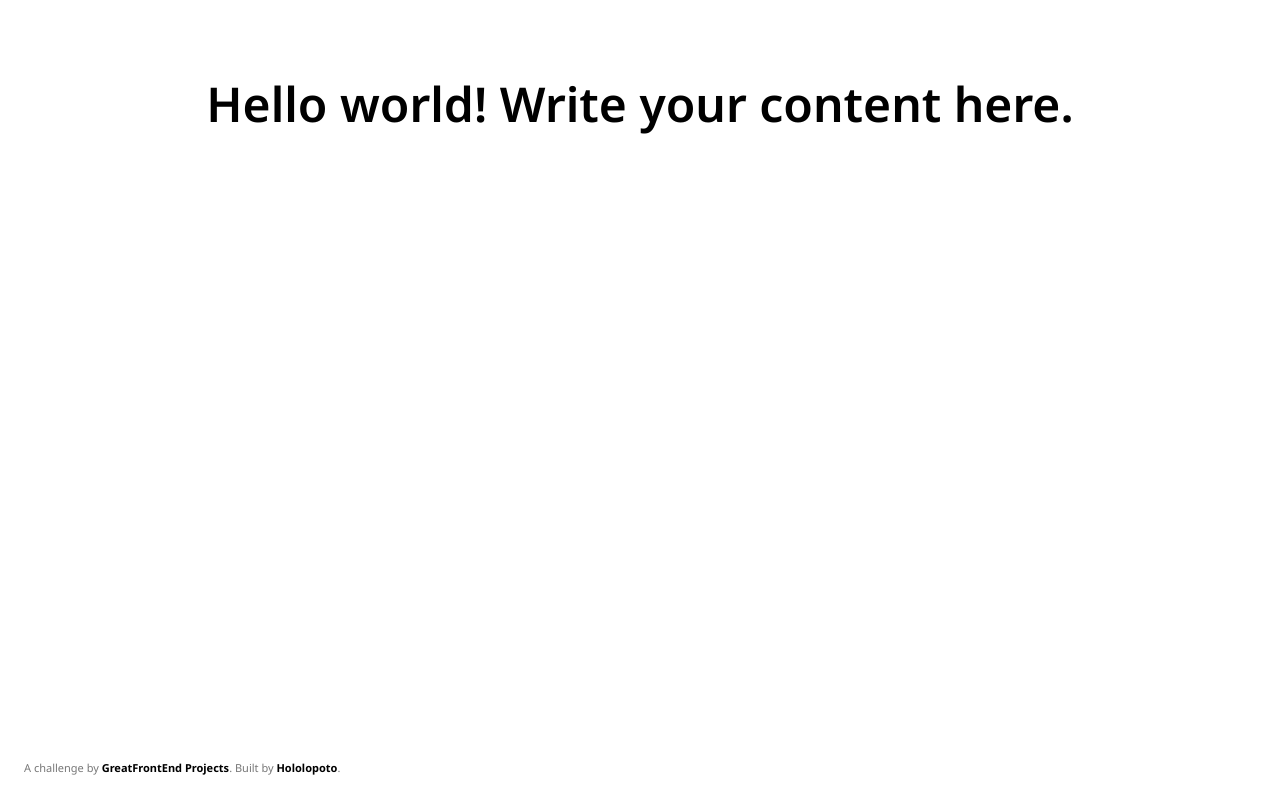
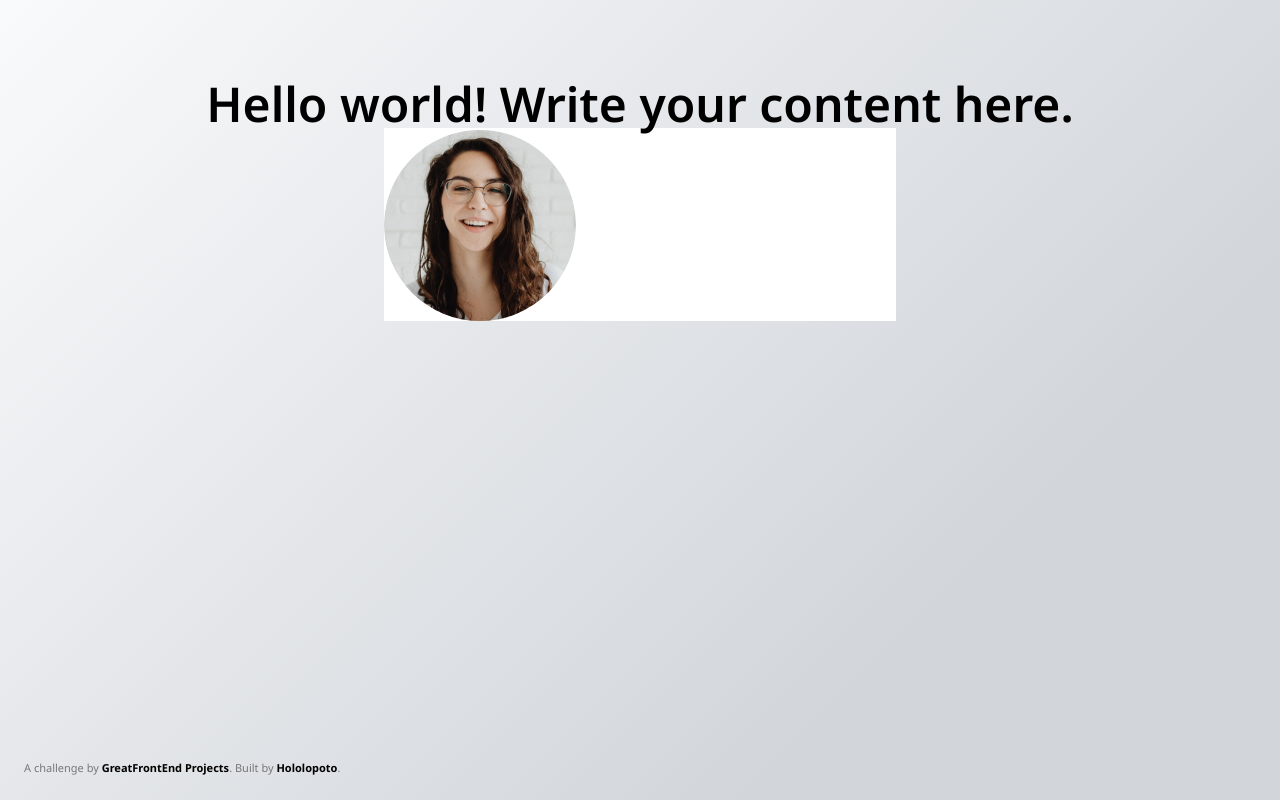
Before and after one commit to Hololopoto/testimonial-card, a plain HTML site: page index.html in a window 1280 px wide. Drawn offline with nearby package versions, Linux system fonts and the light colour scheme.

Commit message:
Update background color and add profile thumbnail in index.html and style.css

```diff
--- a/css/style.css
+++ b/css/style.css
@@ -6,6 +6,7 @@ body {
     "Segoe UI", Roboto, Oxygen, Ubuntu, Cantarell, "Open Sans", "Helvetica Neue",
     sans-serif;
   min-height: 100vh;
+  background-image: linear-gradient(135deg, #f9fafb 0%, #d2d6db 74%);
 }
 
 * {
--- a/index.html
+++ b/index.html
@@ -27,7 +27,11 @@
     <h1 class="text-5xl text-center font-semibold pt-20">
       Hello world! Write your content here.
     </h1>
-
+    <div class="bg-white mx-96 items-center m-auto">
+      <div class="">
+        <img src="img/profile-thumbnail.png" class="rounded-full" alt="" />
+      </div>
+    </div>
     <!-- Sarah Dole
       @sarahdole
       I've been searching for high-quality abstract images for my design projects,
```
